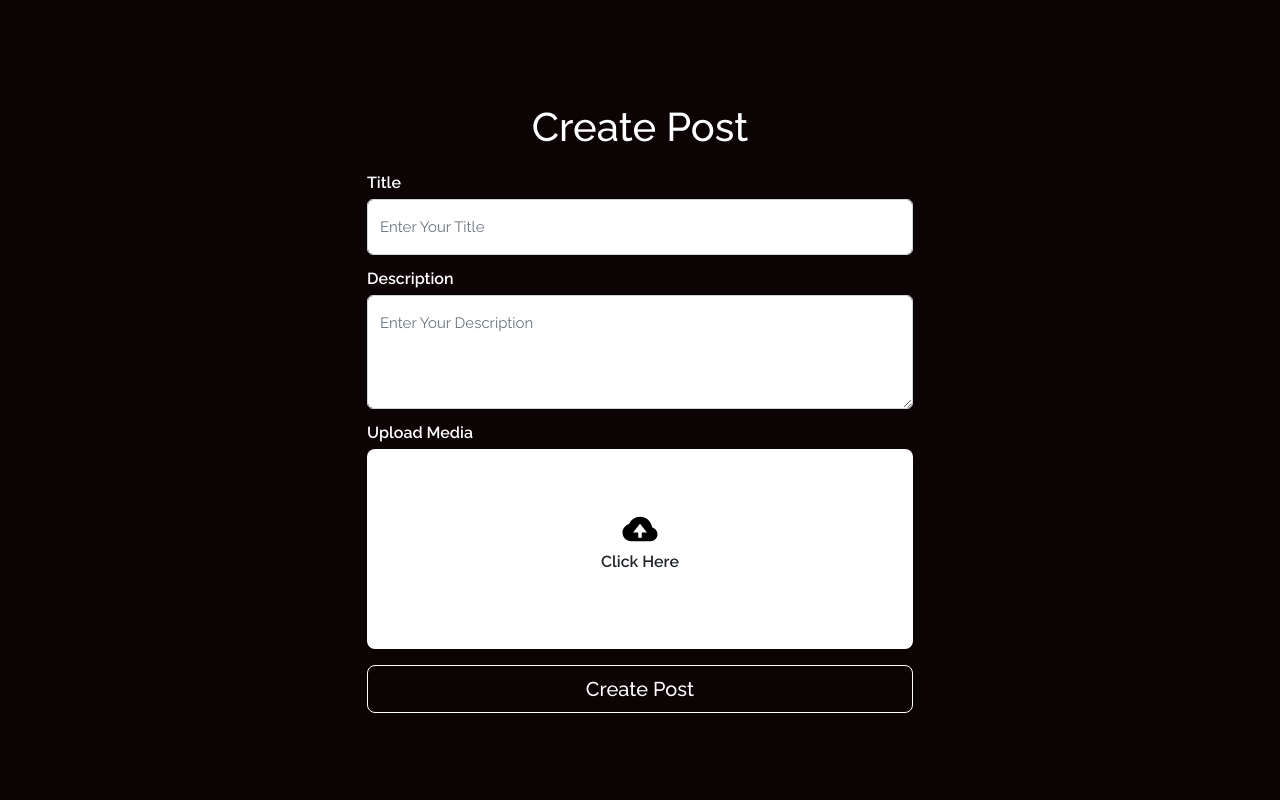
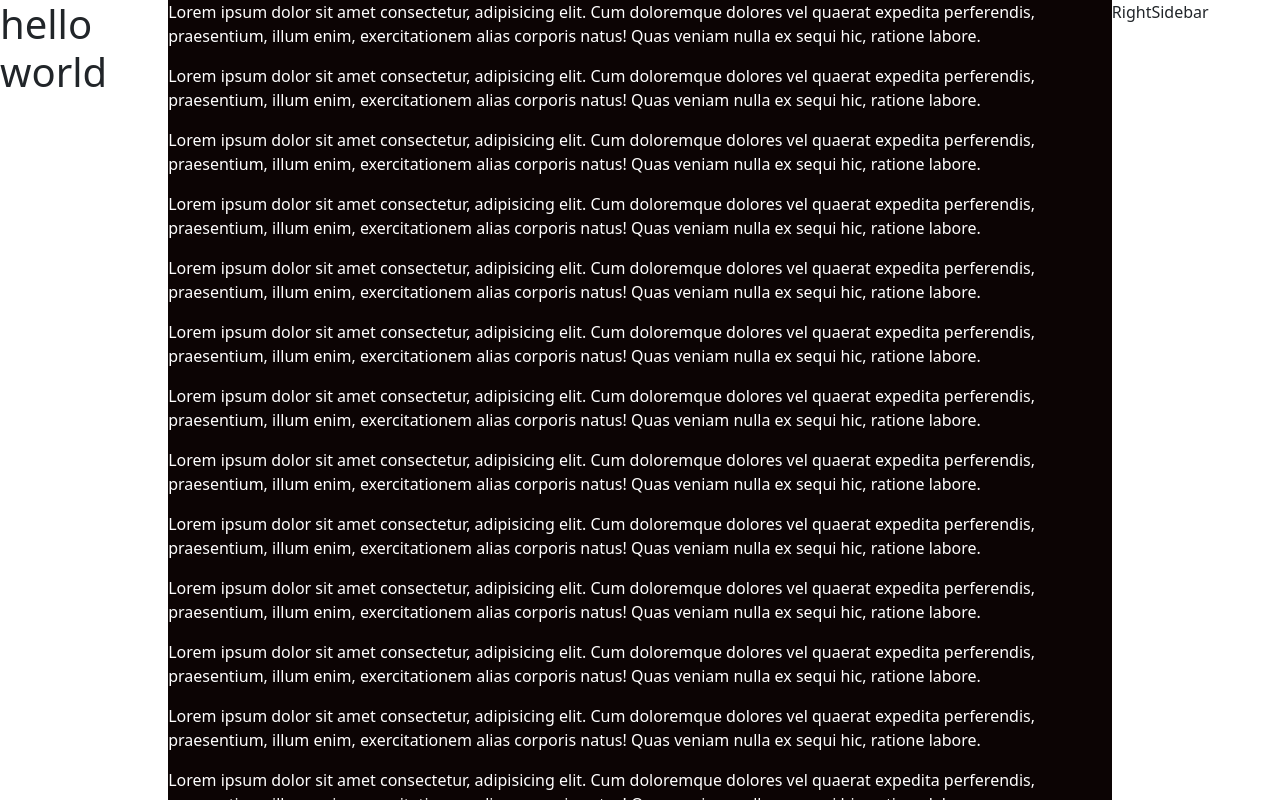
Before and after one commit to muskan123-abc/Post, a React (Create React App) app: page /home in a window 1280 px wide. Built offline with nearby package versions, Linux system fonts and the light colour scheme.

Commit message:
dashboard

```diff
--- /dev/null
+++ b/src/components/BlogPost.jsx
@@ -0,0 +1,145 @@
+import React from "react";
+
+const BlogPost = () => {
+  return (
+    <div>
+      {" "}
+      <div className="post-show-box">
+        <p className="text-white">
+          Lorem ipsum dolor sit amet consectetur, adipisicing elit. Cum
+          doloremque dolores vel quaerat expedita perferendis, praesentium,
+          illum enim, exercitationem alias corporis natus! Quas veniam nulla ex
+          sequi hic, ratione labore.
+        </p>
+        <p className="text-white">
+          Lorem ipsum dolor sit amet consectetur, adipisicing elit. Cum
+          doloremque dolores vel quaerat expedita perferendis, praesentium,
+          illum enim, exercitationem alias corporis natus! Quas veniam nulla ex
+          sequi hic, ratione labore.
+        </p>{" "}
+        <p className="text-white">
+          Lorem ipsum dolor sit amet consectetur, adipisicing elit. Cum
+          doloremque dolores vel quaerat expedita perferendis, praesentium,
+          illum enim, exercitationem alias corporis natus! Quas veniam nulla ex
+          sequi hic, ratione labore.
+        </p>{" "}
+        <p className="text-white">
+          Lorem ipsum dolor sit amet consectetur, adipisicing elit. Cum
+          doloremque dolores vel quaerat expedita perferendis, praesentium,
+          illum enim, exercitationem alias corporis natus! Quas veniam nulla ex
+          sequi hic, ratione labore.
+        </p>{" "}
+        <p className="text-white">
+          Lorem ipsum dolor sit amet consectetur, adipisicing elit. Cum
+          doloremque dolores vel quaerat expedita perferendis, praesentium,
+          illum enim, exercitationem alias corporis natus! Quas veniam nulla ex
+          sequi hic, ratione labore.
+        </p>{" "}
+        <p className="text-white">
+          Lorem ipsum dolor sit amet consectetur, adipisicing elit. Cum
+          doloremque dolores vel quaerat expedita perferendis, praesentium,
+          illum enim, exercitationem alias corporis natus! Quas veniam nulla ex
+          sequi hic, ratione labore.
+        </p>{" "}
+        <p className="text-white">
+          Lorem ipsum dolor sit amet consectetur, adipisicing elit. Cum
+          doloremque dolores vel quaerat expedita perferendis, praesentium,
+          illum enim, exercitationem alias corporis natus! Quas veniam nulla ex
+          sequi hic, ratione labore.
+        </p>{" "}
+        <p className="text-white">
+          Lorem ipsum dolor sit amet consectetur, adipisicing elit. Cum
+          doloremque dolores vel quaerat expedita perferendis, praesentium,
+          illum enim, exercitationem alias corporis natus! Quas veniam nulla ex
+          sequi hic, ratione labore.
+        </p>{" "}
+        <p className="text-white">
+          Lorem ipsum dolor sit amet consectetur, adipisicing elit. Cum
+          doloremque dolores vel quaerat expedita perferendis, praesentium,
+          illum enim, exercitationem alias corporis natus! Quas veniam nulla ex
+          sequi hic, ratione labore.
+        </p>{" "}
+        <p className="text-white">
+          Lorem ipsum dolor sit amet consectetur, adipisicing elit. Cum
+          doloremque dolores vel quaerat expedita perferendis, praesentium,
+          illum enim, exercitationem alias corporis natus! Quas veniam nulla ex
+          sequi hic, ratione labore.
+        </p>{" "}
+        <p className="text-white">
+          Lorem ipsum dolor sit amet consectetur, adipisicing elit. Cum
+          doloremque dolores vel quaerat expedita perferendis, praesentium,
+          illum enim, exercitationem alias corporis natus! Quas veniam nulla ex
+          sequi hic, ratione labore.
+        </p>{" "}
+        <p className="text-white">
+          Lorem ipsum dolor sit amet consectetur, adipisicing elit. Cum
+          doloremque dolores vel quaerat expedita perferendis, praesentium,
+          illum enim, exercitationem alias corporis natus! Quas veniam nulla ex
+          sequi hic, ratione labore.
+        </p>{" "}
+        <p className="text-white">
+          Lorem ipsum dolor sit amet consectetur, adipisicing elit. Cum
+          doloremque dolores vel quaerat expedita perferendis, praesentium,
+          illum enim, exercitationem alias corporis natus! Quas veniam nulla ex
+          sequi hic, ratione labore.
+        </p>{" "}
+        <p className="text-white">
+          Lorem ipsum dolor sit amet consectetur, adipisicing elit. Cum
+          doloremque dolores vel quaerat expedita perferendis, praesentium,
+          illum enim, exercitationem alias corporis natus! Quas veniam nulla ex
+          sequi hic, ratione labore.
+        </p>{" "}
+        <p className="text-white">
+          Lorem ipsum dolor sit amet consectetur, adipisicing elit. Cum
+          doloremque dolores vel quaerat expedita perferendis, praesentium,
+          illum enim, exercitationem alias corporis natus! Quas veniam nulla ex
+          sequi hic, ratione labore.
+        </p>{" "}
+        <p className="text-white">
+          Lorem ipsum dolor sit amet consectetur, adipisicing elit. Cum
+          doloremque dolores vel quaerat expedita perferendis, praesentium,
+          illum enim, exercitationem alias corporis natus! Quas veniam nulla ex
+          sequi hic, ratione labore.
+        </p>{" "}
+        <p className="text-white">
+          Lorem ipsum dolor sit amet consectetur, adipisicing elit. Cum
+          doloremque dolores vel quaerat expedita perferendis, praesentium,
+          illum enim, exercitationem alias corporis natus! Quas veniam nulla ex
+          sequi hic, ratione labore.
+        </p>{" "}
+        <p className="text-white">
+          Lorem ipsum dolor sit amet consectetur, adipisicing elit. Cum
+          doloremque dolores vel quaerat expedita perferendis, praesentium,
+          illum enim, exercitationem alias corporis natus! Quas veniam nulla ex
+          sequi hic, ratione labore.
+        </p>{" "}
+        <p className="text-white">
+          Lorem ipsum dolor sit amet consectetur, adipisicing elit. Cum
+          doloremque dolores vel quaerat expedita perferendis, praesentium,
+          illum enim, exercitationem alias corporis natus! Quas veniam nulla ex
+          sequi hic, ratione labore.
+        </p>{" "}
+        <p className="text-white">
+          Lorem ipsum dolor sit amet consectetur, adipisicing elit. Cum
+          doloremque dolores vel quaerat expedita perferendis, praesentium,
+          illum enim, exercitationem alias corporis natus! Quas veniam nulla ex
+          sequi hic, ratione labore.
+        </p>{" "}
+        <p className="text-white">
+          Lorem ipsum dolor sit amet consectetur, adipisicing elit. Cum
+          doloremque dolores vel quaerat expedita perferendis, praesentium,
+          illum enim, exercitationem alias corporis natus! Quas veniam nulla ex
+          sequi hic, ratione labore.
+        </p>{" "}
+        <p className="text-white">
+          Lorem ipsum dolor sit amet consectetur, adipisicing elit. Cum
+          doloremque dolores vel quaerat expedita perferendis, praesentium,
+          illum enim, exercitationem alias corporis natus! Quas veniam nulla ex
+          sequi hic, ratione labore.
+        </p>
+      </div>
+    </div>
+  );
+};
+
+export default BlogPost;
--- /dev/null
+++ b/src/components/Dashboard.jsx
@@ -0,0 +1,16 @@
+import React from "react";
+import RightSidebar from "./RightSidebar";
+import Sidebar from "./Sidebar";
+import BlogPost from "./BlogPost";
+
+const Dashboard = () => {
+  return (
+    <div className="d-flex">
+      <Sidebar />
+      <BlogPost />
+      <RightSidebar />
+    </div>
+  );
+};
+
+export default Dashboard;
--- a/src/components/Home.jsx
+++ b/src/components/Home.jsx
@@ -6,6 +6,7 @@ import { useNavigate } from "react-router-dom";
 
 import { CreatePostAction } from "./redux/Action";
 import Loader from "./common/Loader";
+import Dashboard from "./Dashboard";
 
 const Home = () => {
   const [uploadImg, setUploadImg] = useState("");
@@ -37,7 +38,8 @@ const Home = () => {
   };
   return (
     <>
-      <div className="container h-100 justify-content-center d-flex flex-column w-100">
+      <Dashboard />
+      {/* <div className="container h-100 justify-content-center d-flex flex-column w-100">
         <h1 className="sign_up_text raleway_font mb-sm-2 mb-0 text-center pt-3">
           Create Post
         </h1>
@@ -129,7 +131,7 @@ const Home = () => {
             </div>
           </div>
         </div>
-      </div>
+      </div> */}
     </>
   );
 };
--- /dev/null
+++ b/src/components/RightSidebar.jsx
@@ -0,0 +1,7 @@
+import React from "react";
+
+const RightSidebar = () => {
+  return <div className="right-sidebar">RightSidebar</div>;
+};
+
+export default RightSidebar;
--- a/src/components/Sidebar.jsx
+++ b/src/components/Sidebar.jsx
@@ -1,7 +1,13 @@
 import React from "react";
 
 const Sidebar = () => {
-  return <div className="h-100vh"></div>;
+  return (
+    <>
+      <div className="left-sidebar">
+        <h1>hello world</h1>
+      </div>
+    </>
+  );
 };
 
 export default Sidebar;
--- a/src/index.css
+++ b/src/index.css
@@ -1,13 +1,16 @@
-body {
-  margin: 0;
-  font-family: -apple-system, BlinkMacSystemFont, 'Segoe UI', 'Roboto', 'Oxygen',
-    'Ubuntu', 'Cantarell', 'Fira Sans', 'Droid Sans', 'Helvetica Neue',
-    sans-serif;
-  -webkit-font-smoothing: antialiased;
-  -moz-osx-font-smoothing: grayscale;
+.left-sidebar {
+  background-color: white;
+  width: 300px;
+  min-height: 100vh;
 }
 
-code {
-  font-family: source-code-pro, Menlo, Monaco, Consolas, 'Courier New',
-    monospace;
+.post-show-box {
+  max-height: 100vh;
+  overflow: auto;
 }
+
+.right-sidebar {
+  background-color: white;
+  width: 300px;
+  min-height: 100vh;
+}
```
